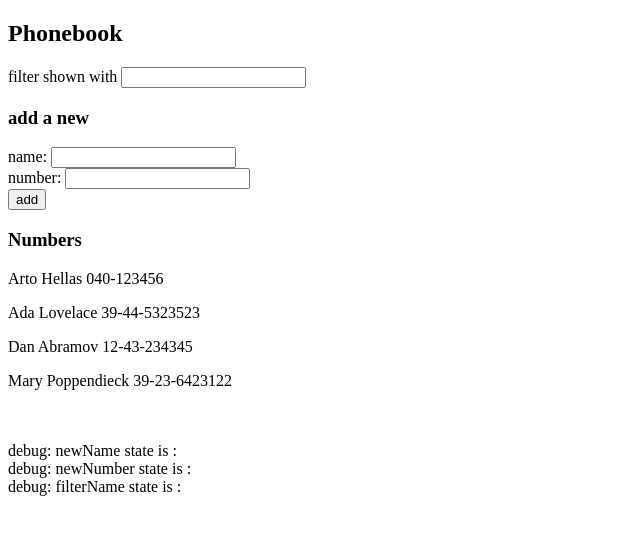
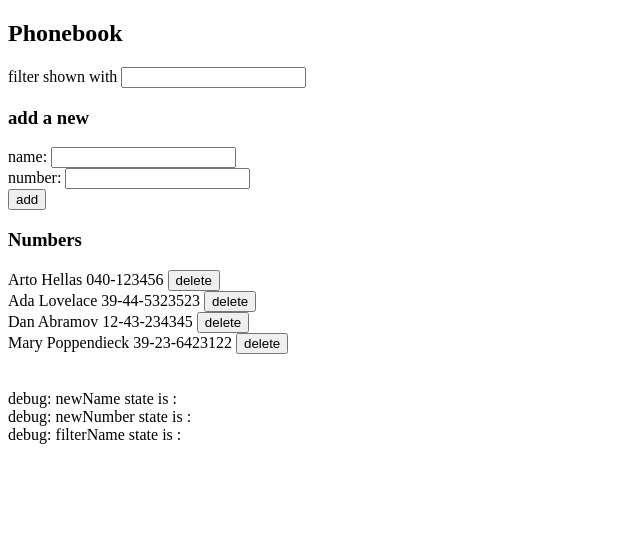
Before and after one commit to crystalyun/fullstackopen2020_crystalyun, a React (Create React App) app in the folder PART2/phonebook/: page / in a window 1280 px wide. Shown: the top 534 px of the page, without its empty margins (0-640 px from the left). Built offline with nearby package versions, Linux system fonts and the light colour scheme; data requests are answered from the project's data file.

Commit message:
exercise 2.17

```diff
--- a/PART2/phonebook/src/App.js
+++ b/PART2/phonebook/src/App.js
@@ -1,5 +1,6 @@
 import React, { useState, useEffect } from 'react';
 import phonebookService from './services/phonebook'
+import axios from 'axios';
 
 
 
@@ -27,12 +28,22 @@ const Filter = ({filterName, handleFilterNameChange}) => {
   )
 }
 
-const Person = ({person}) => (
-  <p> {person.name} {person.number} </p>
+const Person = ({ person, handleClick, value }) => (
+  <div>
+    <span> {person.name} {person.number} </span>
+    <Button text="delete" onClick={handleClick} value={value} name={person.name} />
+  </div>
 )
 
-const Persons = ({persons}) => {
-  const personsList = persons.map(person => <Person key={person.id} person={person}/>)
+const Button = ({text, onClick, value, name}) => {
+  return (
+  <button onClick={onClick} value={value} name={name} >{text}</button>
+  )
+}
+
+
+const Persons = ({persons, handleClick}) => {
+  const personsList = persons.map(person => <Person key={person.id} person={person} handleClick={handleClick} value={person.id} />)
   return (
     personsList
   )
@@ -45,6 +56,7 @@ const App = () => {
 
   const [ persons, setPersons ] = useState([])
 
+  // ONLY RUNS ONCE
   useEffect(() => {
     console.log('effect')
     phonebookService
@@ -52,7 +64,7 @@ const App = () => {
       .then(initialPersons => {
         setPersons(initialPersons)
       })
-  }, [])
+  },[])
 
   console.log('rendered', persons.length, 'persons')
 
@@ -88,6 +100,17 @@ const App = () => {
     setFilterName(event.target.value.toLowerCase())
   }
 
+  // event.target.value is a string, person.id is a number
+  const handleClick = (event) => {
+    const id = event.target.value
+    if (window.confirm(`Delete ${event.target.name} ?`)) {
+      phonebookService.deleteID(id)
+      .then(response => {
+        setPersons(persons.filter(person => parseInt(id) !== person.id))
+      })
+    } else {console.log('no state update')}
+  }
+
   const filteredPersonsArray = persons.filter(person => person.name.toLowerCase().includes(filterName.toLowerCase()))
 
   return (
@@ -102,7 +125,7 @@ const App = () => {
 
       <h3>Numbers</h3>
 
-      <Persons persons={filteredPersonsArray} />
+      <Persons persons={filteredPersonsArray} handleClick={handleClick} />
 
       <br /><br /><div>debug: newName state is : {newName}</div>
       <div>debug: newNumber state is : {newNumber}</div>
--- a/PART2/phonebook/src/services/phonebook.js
+++ b/PART2/phonebook/src/services/phonebook.js
@@ -11,6 +11,9 @@ const create = newObject => {
     return request.then(response => response.data)
 }
 
+const deleteID = (id) => {
+    const request = axios.delete(`${baseUrl}/${id}`)
+    return request
+}
 
-
-export default { getAll, create }
+export default { getAll, create, deleteID }
```
